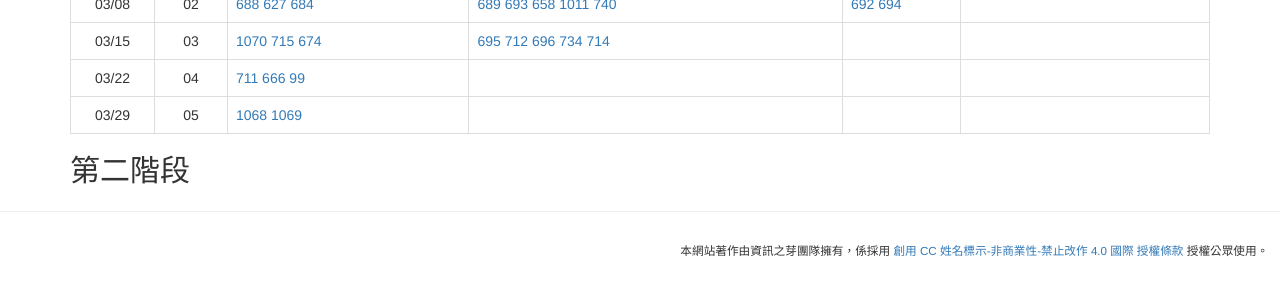
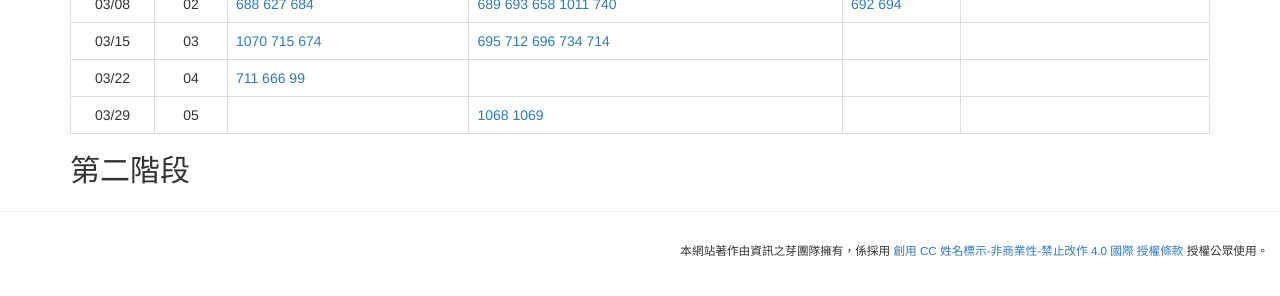
Before and after one commit to tw-csie-sprout/py2026, a Jekyll site: the page built from homework.md, in a window 1280 px wide. Shown: the part 389-685 px from the top of the page. Built offline with Jekyll 4.4.1, drawn with Linux system fonts in a browser that asks for light colours.

```diff
--- a/homework.md
+++ b/homework.md
@@ -16,7 +16,7 @@ title: "課程作業"
 | 03/08 | 02 | [688](https://tioj.sprout.tw/contests/44/problems/688) [627](https://tioj.sprout.tw/contests/44/problems/627) [684](https://tioj.sprout.tw/contests/44/problems/684) | [689](https://tioj.sprout.tw/contests/44/problems/689) [693](https://tioj.sprout.tw/contests/44/problems/693) [658](https://tioj.sprout.tw/contests/44/problems/658) [1011](https://tioj.sprout.tw/contests/44/problems/1011) [740](https://tioj.sprout.tw/contests/44/problems/740) | [692](https://tioj.sprout.tw/contests/44/problems/692) [694](https://tioj.sprout.tw/contests/44/problems/694) | |
 | 03/15 | 03 | [1070](https://tioj.sprout.tw/contests/45/problems/1070) [715](https://tioj.sprout.tw/contests/45/problems/715) [674](https://tioj.sprout.tw/contests/45/problems/674) | [695](https://tioj.sprout.tw/contests/45/problems/695) [712](https://tioj.sprout.tw/contests/45/problems/712) [696](https://tioj.sprout.tw/contests/45/problems/696) [734](https://tioj.sprout.tw/contests/45/problems/734) [714](https://tioj.sprout.tw/contests/45/problems/714) | | |
 | 03/22 | 04 | [711](https://tioj.sprout.tw/contests/51/problems/711) [666](https://tioj.sprout.tw/contests/51/problems/666) [99](https://tioj.sprout.tw/contests/51/problems/99) | | | |
-| 03/29 | 05 | [1068](https://tioj.sprout.tw/contests/54/problems/1068) [1069](https://tioj.sprout.tw/contests/54/problems/1069) | | | |
+| 03/29 | 05 | | [1068](https://tioj.sprout.tw/contests/54/problems/1068) [1069](https://tioj.sprout.tw/contests/54/problems/1069) | | |
 
 <!--
 | 03/02 | 02 | [670](https://tioj.sprout.tw/contests/7/problems/670) [671](https://tioj.sprout.tw/contests/7/problems/671) [728](https://tioj.sprout.tw/contests/7/problems/728) [683](https://tioj.sprout.tw/contests/7/problems/683) [680](https://tioj.sprout.tw/contests/7/problems/680)  | [759](https://tioj.sprout.tw/contests/7/problems/759) [760](https://tioj.sprout.tw/contests/7/problems/760) [729](https://tioj.sprout.tw/contests/7/problems/729) |  |  |
```
